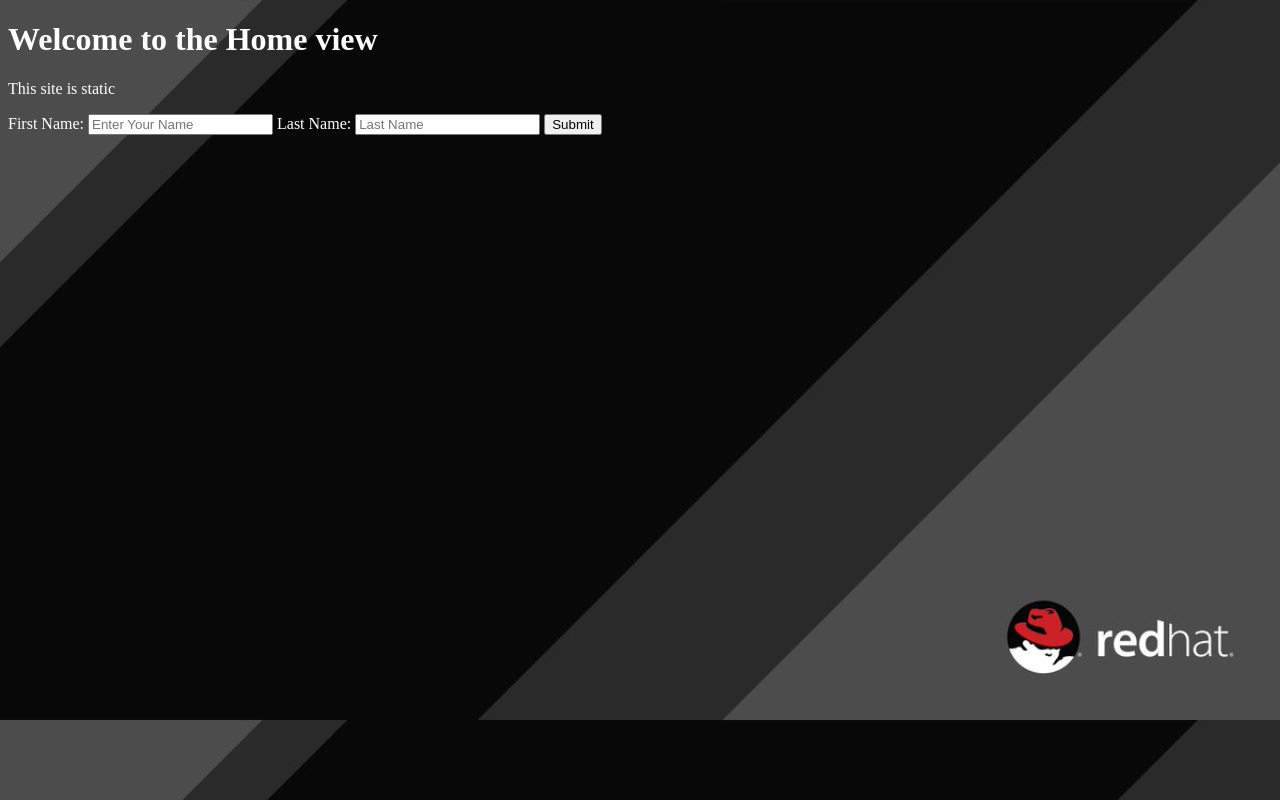
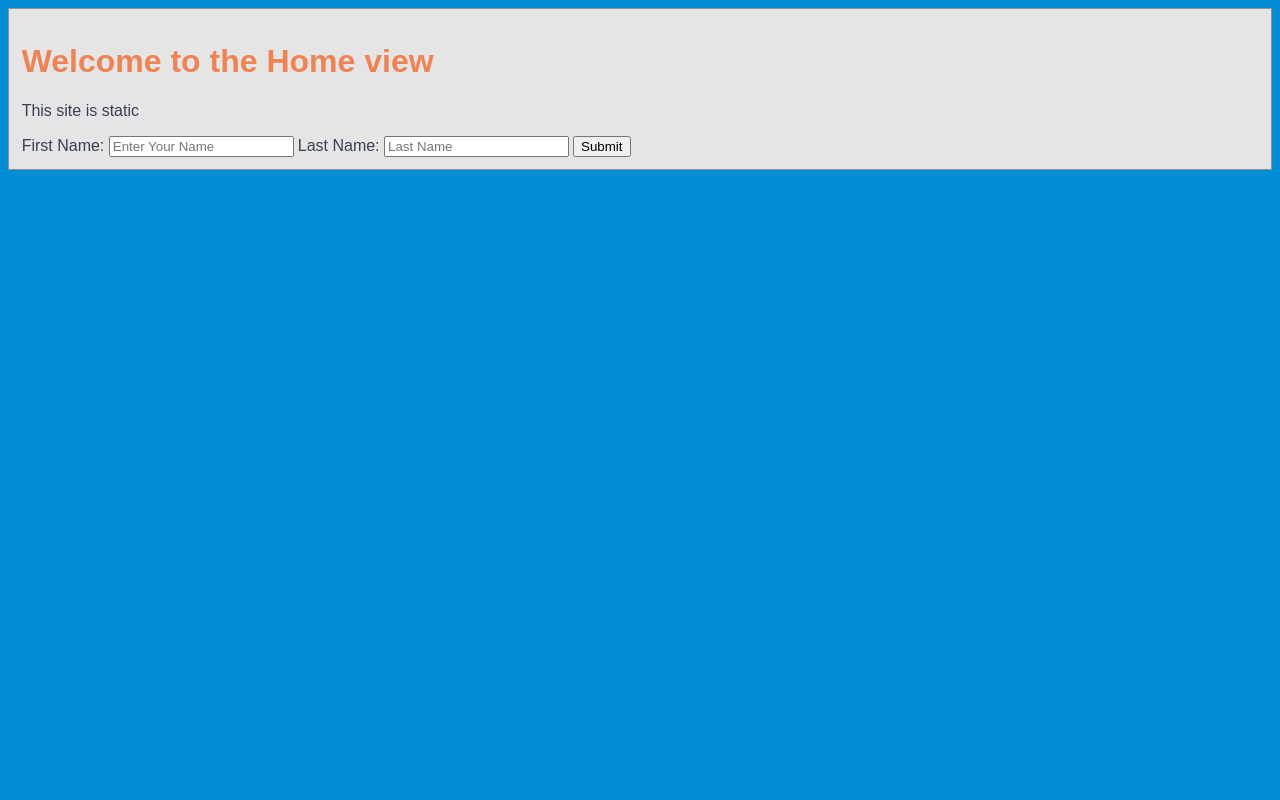
Before and after one commit to sharedordaz/LDSForum, a website: page view/home.html in a window 1280 px wide. Drawn offline with Linux system fonts and the light colour scheme; files whose address does not match are found by name.

Commit message:
provisional css

```diff
--- a/view/css/style.css
+++ b/view/css/style.css
@@ -1,12 +1,27 @@
 :root{
-  background-image: url('/images/RHEL.jpg');
-  background-size: 100%;
+  --blue: #008DD5;
+  --black: #373F51;
+  --li-blue: #42F2F7;
+  --orange: #EF8354;
+  --li-orange: #F38D68;
+
+  --medium-gray: #626868;
+  --light-gray: #939196;
+  --almost-white: #E5E5E5;
+
+  background-color: var(--blue);
 }
-
+main{
+  background-color: var(--almost-white);
+  border: 1px solid var(--light-gray);
+  padding: 1%;
+}
 h1, h2, h3, h4{
-  color: white;
+  font-family: Arial, Helvetica, sans-serif;
+  color: var(--orange);
 }
 
 p, i, em, label{
-  color:white;
+  font-family: Arial, Helvetica, sans-serif;
+  color: var(--black);
 }
--- a/view/home.html
+++ b/view/home.html
@@ -1,7 +1,7 @@
 <!DOCTYPE html>
 <html lang="en">
   <head>
-    <title>Test Site NODEJS</title>
+    <title>LDS FORUM HOME</title>
     <meta charset="UTF-8">
     <meta name="viewport" content="width=device-width, initial-scale=1">
     <link href="/css/style.css" rel="stylesheet">
```
Also changed, not shown: view/Colors.png (added).
